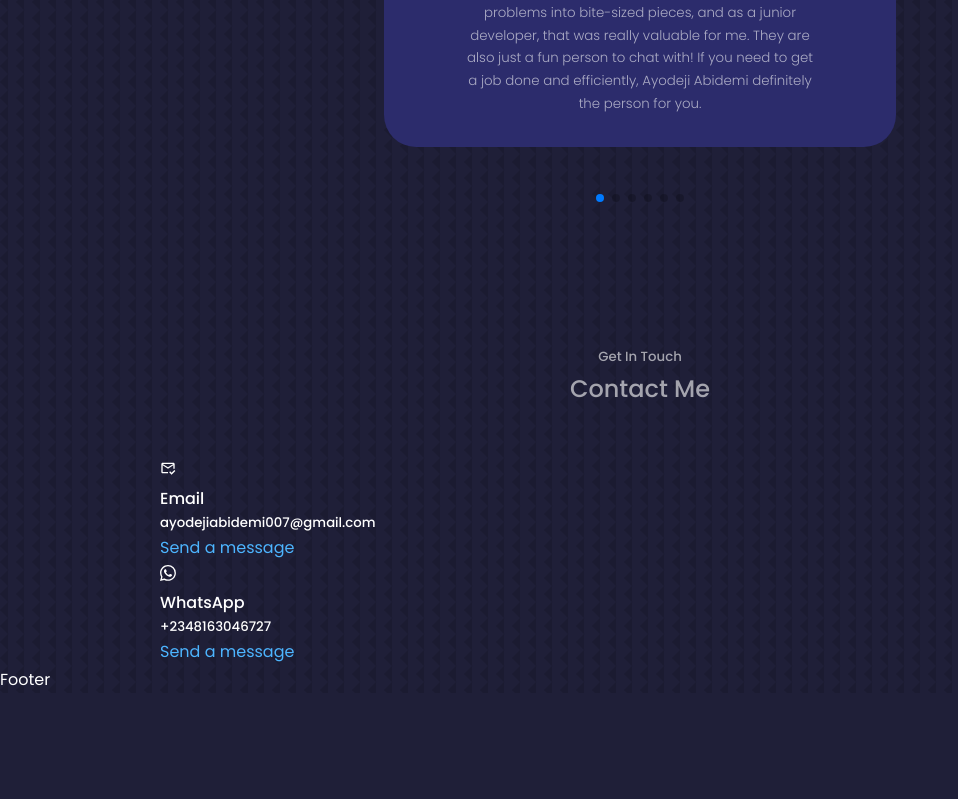
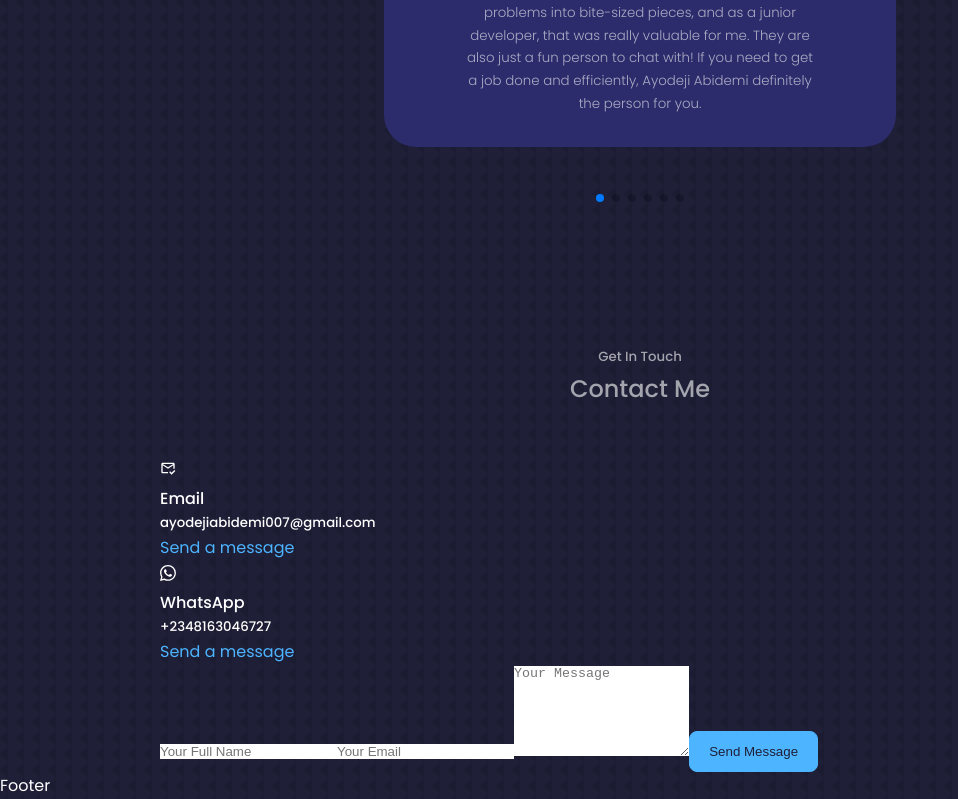
Before and after one commit to demix007/portfolio-website, a React (Create React App) app: page / in a window 1280 px wide. Shown: the part 4550-5349 px from the top of the page, without its empty margins (0-958 px from the left). Before the commit the page ends 5243 px from the top, so only its background shows below. Built offline with nearby package versions, Linux system fonts and the light colour scheme.

Commit message:
Add contact form markup to the contact me section

```diff
--- a/src/components/contact/Contact.jsx
+++ b/src/components/contact/Contact.jsx
@@ -3,7 +3,9 @@
 import { MdOutlineMarkEmailRead } from 'react-icons/md';
 import { BsWhatsapp } from 'react-icons/bs';
 
+
 const Contact = () => {
+
   return (
     <section id="contact">
       <h5>Get In Touch</h5>
@@ -24,6 +26,13 @@
             <a href="https://api.whatsapp.com/send?phone=2348163046727" target="_blank" rel="noreferrer">Send a message</a>
           </article>
         </div>
+
+        <form >
+          <input type="text" name="name" placeholder="Your Full Name" required />
+          <input type="email" name="email" placeholder="Your Email" required />
+          <textarea name="message" placeholder="Your Message" rows="6" required />
+          <button type="submit" className="btn btn-primary">Send Message</button>
+        </form>
       </div>
     </section>
   );
```
